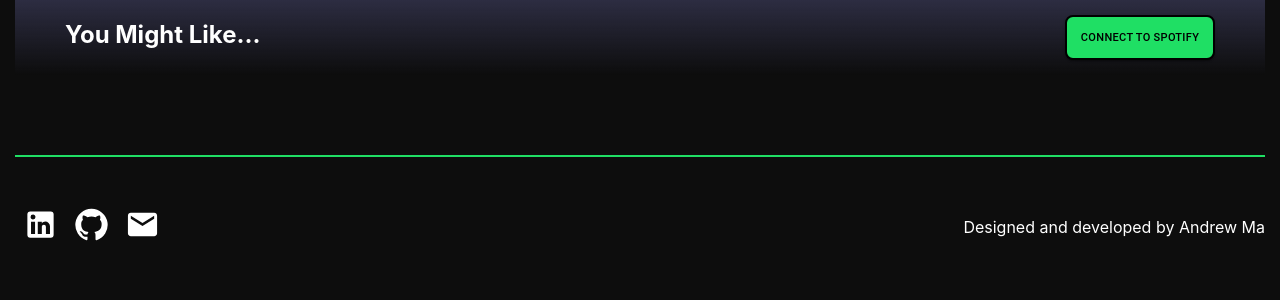
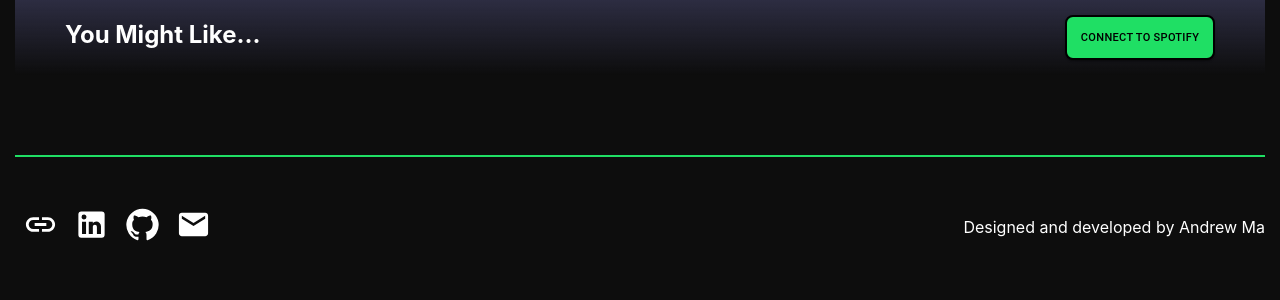
Before and after one commit to vndrewhk/you-might-like, a Next.js app: page / in a window 1280 px wide. Shown: the top 300 px of the page. Built offline with nearby package versions, Linux system fonts and the light colour scheme.

Commit message:
added website link to contact buttons

```diff
--- a/components/UI/ContactButtons.jsx
+++ b/components/UI/ContactButtons.jsx
@@ -1,12 +1,21 @@
 import GitHubIcon from "@mui/icons-material/GitHub";
 import { LinkedIn, Twitter } from "@mui/icons-material";
 import { IconButton } from "@mui/material";
+import LinkIcon from '@mui/icons-material/Link';
 import EmailIcon from "@mui/icons-material/Email";
 import styles from "./styling/ContactButtons.module.css";
 
 const ContactButtons = () => {
   return (
     <div className={styles["socials-container"]}>
+       <div className={styles["button-container"]}>
+        <a
+          className={styles["contact-button"]}
+          href="https://andrewhkma.vercel.app/"
+        >
+          <LinkIcon fontSize="large" />
+        </a>
+      </div>
       <div className={styles["button-container"]}>
         <a
           className={styles["contact-button"]}
```
